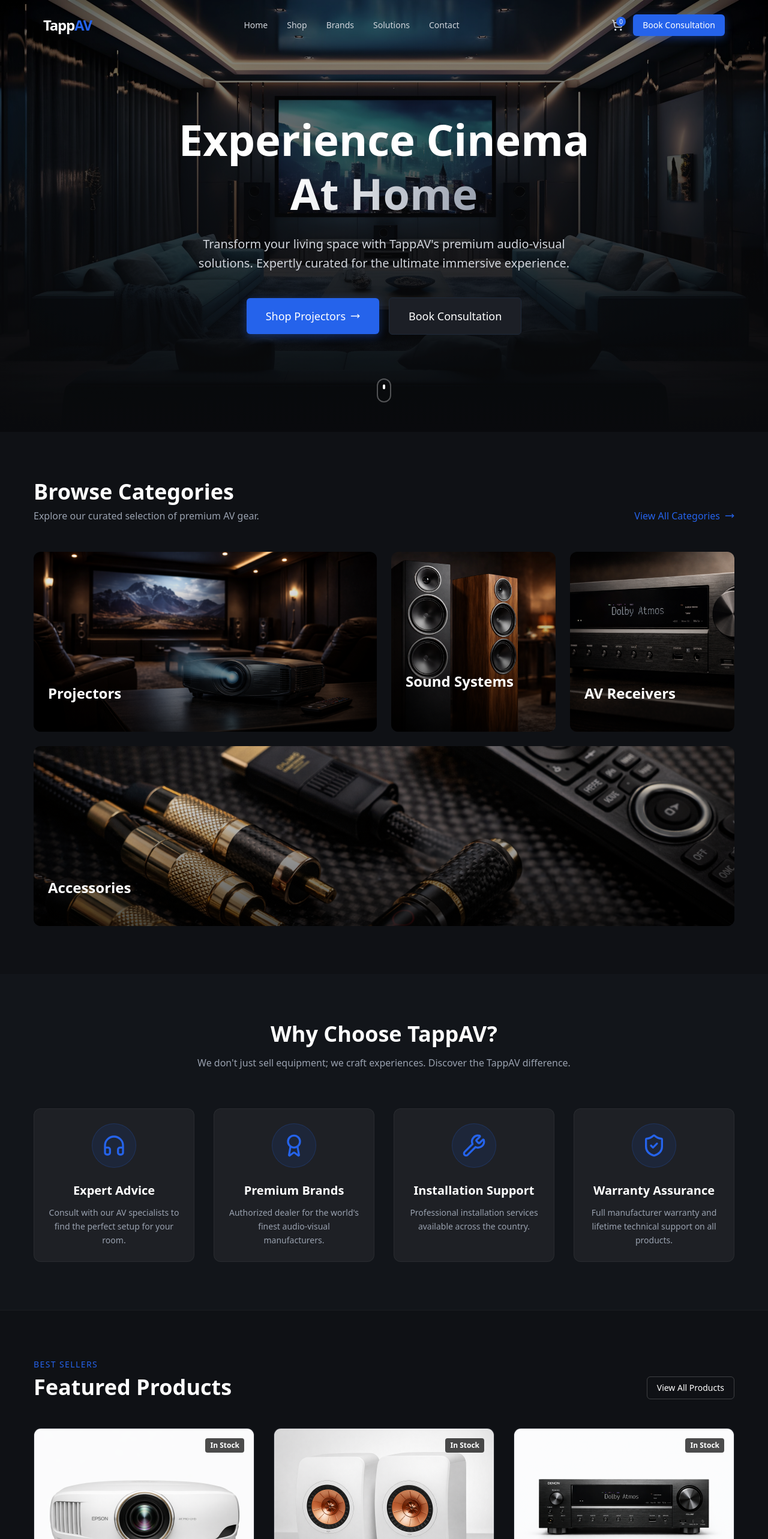
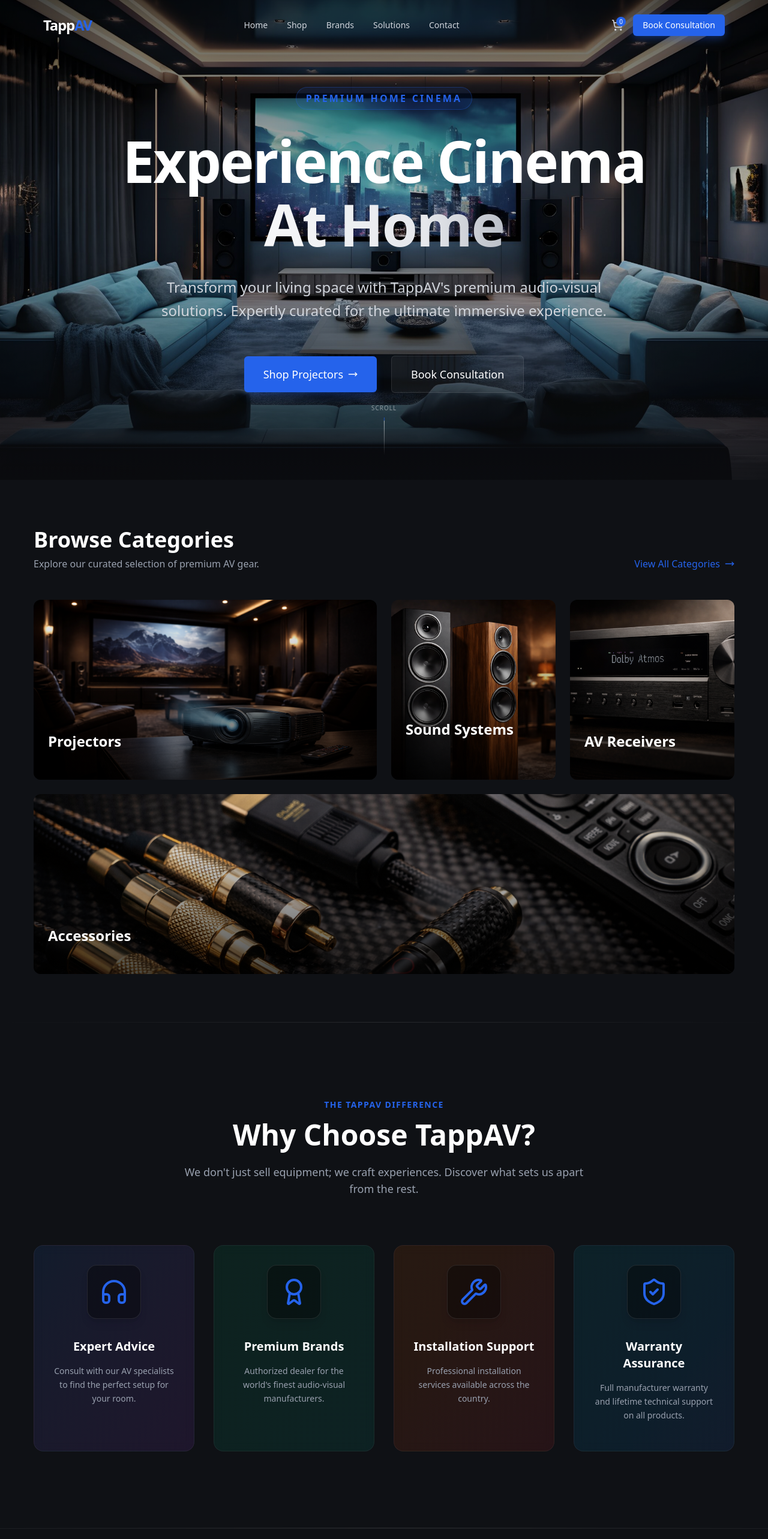
Before and after one commit to anshtripathi6969/TappAV, a Next.js app: page / in a window 1280 px wide. Shown: the top 2566 px of the page at 60% size. Built offline with nearby package versions, Linux system fonts and the light colour scheme.

Commit message:
Hero Section Changes

```diff
--- a/package.json
+++ b/package.json
@@ -13,13 +13,15 @@
     "lucide-react": "^0.564.0",
     "next": "16.1.6",
     "react": "19.2.3",
-    "react-dom": "19.2.3"
+    "react-dom": "19.2.3",
+    "vanilla-tilt": "^1.8.1"
   },
   "devDependencies": {
     "@tailwindcss/postcss": "^4",
     "@types/node": "^20",
     "@types/react": "^19",
     "@types/react-dom": "^19",
+    "@types/vanilla-tilt": "^1.4.1",
     "eslint": "^9",
     "eslint-config-next": "16.1.6",
     "tailwindcss": "^4",
--- a/src/app/globals.css
+++ b/src/app/globals.css
@@ -23,3 +23,35 @@
   color: var(--foreground);
   font-family: var(--font-sans);
 }
+
+@keyframes drop {
+  0% {
+    transform: translateY(-100%);
+  }
+
+  100% {
+    transform: translateY(200%);
+  }
+}
+
+.animate-drop {
+  animation: drop 2s cubic-bezier(0.4, 0, 0.6, 1) infinite;
+}
+
+@keyframes gradient-x {
+
+  0%,
+  100% {
+    background-size: 200% 200%;
+    background-position: left center;
+  }
+
+  50% {
+    background-size: 200% 200%;
+    background-position: right center;
+  }
+}
+
+.animate-gradient-x {
+  animation: gradient-x 3s ease infinite;
+}
--- a/src/components/home/Hero.tsx
+++ b/src/components/home/Hero.tsx
@@ -12,66 +12,147 @@
     const heroRef = useRef<HTMLDivElement>(null);
     const textRef = useRef<HTMLDivElement>(null);
     const imageRef = useRef<HTMLDivElement>(null);
+    const overlayRef = useRef<HTMLDivElement>(null);
 
     useEffect(() => {
+        const ctx = gsap.context(() => {
+            // 1. Initial Entrance Animation
             const tl = gsap.timeline();
 
+            // Background Scale & Fade
             tl.fromTo(
                 imageRef.current,
-            { scale: 1.1, opacity: 0 },
-            { scale: 1, opacity: 1, duration: 1.5, ease: "power3.out" }
-        )
-            .fromTo(
-                textRef.current?.children || [],
-                { y: 50, opacity: 0 },
-                { y: 0, opacity: 1, duration: 1, stagger: 0.2, ease: "power3.out" },
-                "-=1"
+                { scale: 1.2, filter: "brightness(0.5)" },
+                {
+                    scale: 1,
+                    filter: "brightness(1)",
+                    duration: 2,
+                    ease: "power3.out"
+                }
             );
+
+            // Staggered Text Reveal
+            const textElements = textRef.current?.children;
+            if (textElements) {
+                tl.fromTo(
+                    textElements,
+                    { y: 100, opacity: 0, filter: "blur(10px)" },
+                    {
+                        y: 0,
+                        opacity: 1,
+                        filter: "blur(0px)",
+                        duration: 1.2,
+                        stagger: 0.15,
+                        ease: "power4.out"
+                    },
+                    "-=1.5"
+                );
+            }
+
+            // 2. Parallax Scroll Effect
+            gsap.to(imageRef.current, {
+                yPercent: 20,
+                ease: "none",
+                scrollTrigger: {
+                    trigger: heroRef.current,
+                    start: "top top",
+                    end: "bottom top",
+                    scrub: true,
+                },
+            });
+
+            // 3. Ambient Mouse Interaction (Subtle 3D Tilt)
+            const handleMouseMove = (e: MouseEvent) => {
+                if (!heroRef.current) return;
+                const { clientX, clientY } = e;
+                const { innerWidth, innerHeight } = window;
+
+                const xPos = (clientX / innerWidth - 0.5) * 20; // -10 to 10
+                const yPos = (clientY / innerHeight - 0.5) * 20;
+
+                // Move Text slightly opposite to mouse
+                gsap.to(textRef.current, {
+                    x: -xPos,
+                    y: -yPos,
+                    duration: 1,
+                    ease: "power2.out",
+                });
+
+                // Move Background slightly with mouse (depth effect)
+                gsap.to(imageRef.current, {
+                    x: xPos * 0.5,
+                    y: yPos * 0.5,
+                    duration: 1.5,
+                    ease: "power2.out",
+                });
+            };
+
+            window.addEventListener("mousemove", handleMouseMove);
+
+            return () => {
+                window.removeEventListener("mousemove", handleMouseMove);
+            };
+
+        }, heroRef);
+
+        return () => ctx.revert();
     }, []);
 
     return (
         <section
             ref={heroRef}
-            className="relative h-[90vh] min-h-[600px] w-full flex items-center justify-center overflow-hidden"
+            className="relative h-screen min-h-[700px] w-full flex items-center justify-center overflow-hidden perspective-1000"
         >
-            {/* Background Image */}
-            <div ref={imageRef} className="absolute inset-0 z-0">
+            {/* Background Layer */}
+            <div className="absolute inset-0 z-0 overflow-hidden">
+                <div ref={imageRef} className="relative w-[110%] h-[110%] -left-[5%] -top-[5%]">
                     <Image
-                    // Using a high-quality Unsplash image for Home Theater
                         src="/images/hero-bg.jpeg"
-                    alt="Home Theater Experience"
+                        alt="Premium Home Cinema Experience"
                         fill
                         priority
                         className="object-cover"
                     />
-                <div className="absolute inset-0 bg-gradient-to-t from-background via-background/60 to-transparent" />
-                <div className="absolute inset-0 bg-black/40" />
+                    <div className="absolute inset-0 bg-gradient-to-b from-black/60 via-transparent to-background/90" />
+                    <div className="absolute inset-0 bg-black/20" />
+                </div>
             </div>
 
-            {/* Content */}
+            {/* Ambient Light Overlay */}
+            <div
+                ref={overlayRef}
+                className="absolute inset-0 z-1 pointer-events-none bg-radial-gradient from-accent/10 to-transparent opacity-50 mix-blend-overlay"
+            />
+
+            {/* Content Layer */}
             <div className="container mx-auto px-4 z-10 relative max-w-[1200px]">
                 <div
                     ref={textRef}
-                    className="flex flex-col items-center text-center max-w-4xl mx-auto space-y-6"
+                    className="flex flex-col items-center text-center max-w-5xl mx-auto space-y-8"
                 >
-                    <span className="text-accent font-medium tracking-widest uppercase text-sm md:text-base">
+                    <div className="overflow-hidden">
+                        <span className="inline-block text-accent font-semibold tracking-[0.2em] uppercase text-sm md:text-base border border-accent/30 px-4 py-1.5 rounded-full bg-accent/10 backdrop-blur-md">
+                            Premium Home Cinema
+                        </span>
+                    </div>
 
-                    </span>
-                    <h1 className="text-4xl md:text-6xl lg:text-7xl font-bold text-white leading-tight">
+                    <h1 className="text-5xl md:text-7xl lg:text-8xl font-bold text-white leading-[1.1] tracking-tight">
                         Experience Cinema <br />
-                        <span className="text-transparent bg-clip-text bg-gradient-to-r from-white to-gray-400">
+                        <span className="text-transparent bg-clip-text bg-gradient-to-r from-white via-gray-200 to-gray-500 animate-gradient-x">
                             At Home
                         </span>
                     </h1>
-                    <p className="text-lg md:text-xl text-gray-300 max-w-2xl mx-auto leading-relaxed">
-                        Transform your living space with TappAV's premium audio-visual
+
+                    <p className="text-lg md:text-2xl text-gray-300 max-w-3xl mx-auto leading-relaxed font-light">
+                        Transform your living space with TappAV&apos;s premium audio-visual
                         solutions. Expertly curated for the ultimate immersive experience.
                     </p>
-                    <div className="flex flex-col sm:flex-row items-center justify-center gap-4 pt-4">
-                        <Button size="lg" icon>
+
+                    <div className="flex flex-col sm:flex-row items-center justify-center gap-6 pt-6">
+                        <Button size="lg" icon className="shadow-lg shadow-accent/20 hover:shadow-accent/40 transition-shadow">
                             Shop Projectors
                         </Button>
-                        <Button variant="secondary" size="lg">
+                        <Button variant="secondary" size="lg" className="backdrop-blur-md bg-white/5 border-white/10 hover:bg-white/10">
                             Book Consultation
                         </Button>
                     </div>
@@ -79,9 +160,12 @@
             </div>
 
             {/* Scroll Down Indicator */}
-            <div className="absolute bottom-10 left-1/2 transform -translate-x-1/2 animate-bounce">
-                <div className="w-6 h-10 border-2 border-white/30 rounded-full flex justify-center pt-2">
-                    <div className="w-1 h-2 bg-white rounded-full animate-scroll" />
+            <div className="absolute bottom-10 left-1/2 transform -translate-x-1/2 cursor-pointer z-10">
+                <div className="flex flex-col items-center gap-2 opacity-70 hover:opacity-100 transition-opacity">
+                    <span className="text-[10px] uppercase tracking-widest text-white/70">Scroll</span>
+                    <div className="w-[1px] h-16 bg-gradient-to-b from-white to-transparent relative overflow-hidden">
+                        <div className="absolute top-0 left-0 w-full h-1/2 bg-accent animate-drop" />
+                    </div>
                 </div>
             </div>
         </section>
--- a/src/components/home/WhyTappAV.tsx
+++ b/src/components/home/WhyTappAV.tsx
@@ -4,81 +4,117 @@
 import { ShieldCheck, Award, Wrench, Headphones } from "lucide-react";
 import gsap from "gsap";
 import { ScrollTrigger } from "gsap/ScrollTrigger";
+import VanillaTilt from "vanilla-tilt";
 
 gsap.registerPlugin(ScrollTrigger);
 
 const features = [
     {
-        icon: <Headphones className="w-10 h-10 text-accent" />,
+        icon: <Headphones className="w-12 h-12 text-accent group-hover:scale-110 transition-transform duration-300" />,
         title: "Expert Advice",
         description: "Consult with our AV specialists to find the perfect setup for your room.",
+        gradient: "from-blue-500/10 to-purple-500/10"
     },
     {
-        icon: <Award className="w-10 h-10 text-accent" />,
+        icon: <Award className="w-12 h-12 text-accent group-hover:rotate-12 transition-transform duration-300" />,
         title: "Premium Brands",
         description: "Authorized dealer for the world's finest audio-visual manufacturers.",
+        gradient: "from-emerald-500/10 to-teal-500/10"
     },
     {
-        icon: <Wrench className="w-10 h-10 text-accent" />,
+        icon: <Wrench className="w-12 h-12 text-accent group-hover:translate-x-1 transition-transform duration-300" />,
         title: "Installation Support",
         description: "Professional installation services available across the country.",
+        gradient: "from-orange-500/10 to-red-500/10"
     },
     {
-        icon: <ShieldCheck className="w-10 h-10 text-accent" />,
+        icon: <ShieldCheck className="w-12 h-12 text-accent group-hover:scale-110 transition-transform duration-300" />,
         title: "Warranty Assurance",
         description: "Full manufacturer warranty and lifetime technical support on all products.",
+        gradient: "from-cyan-500/10 to-blue-500/10"
     },
 ];
 
 const WhyTappAV = () => {
     const sectionRef = useRef<HTMLElement>(null);
+    const titleRef = useRef<HTMLHeadingElement>(null);
+    const cardsRef = useRef<HTMLDivElement>(null);
 
     useEffect(() => {
-        const items = sectionRef.current?.querySelectorAll(".feature-item");
+        // Initialize Tilt
+        const tiltElements = document.querySelectorAll(".tilt-card");
+        VanillaTilt.init(Array.from(tiltElements) as HTMLElement[], {
+            max: 10,
+            speed: 400,
+            glare: true,
+            "max-glare": 0.2,
+            scale: 1.05
+        });
 
-        if (items) {
-            gsap.fromTo(
-                items,
-                { y: 30, opacity: 0 },
+        const ctx = gsap.context(() => {
+            const tl = gsap.timeline({
+                scrollTrigger: {
+                    trigger: sectionRef.current,
+                    start: "top 70%",
+                }
+            });
+
+            tl.fromTo(titleRef.current,
+                { y: 50, opacity: 0 },
+                { y: 0, opacity: 1, duration: 0.8, ease: "power3.out" }
+            )
+                .fromTo(".feature-card",
+                    { y: 100, opacity: 0 },
                     {
                         y: 0,
                         opacity: 1,
                         duration: 0.8,
                         stagger: 0.15,
-                    scrollTrigger: {
-                        trigger: sectionRef.current,
-                        start: "top 85%",
+                        ease: "back.out(1.7)"
                     },
-                }
+                    "-=0.5"
                 );
-        }
+
+        }, sectionRef);
+
+        return () => ctx.revert();
     }, []);
 
     return (
-        <section ref={sectionRef} className="py-20 bg-secondary/30">
-            <div className="container mx-auto px-4 max-w-[1200px]">
-                <div className="text-center mb-16">
-                    <h2 className="text-3xl md:text-4xl font-bold text-white mb-4">Why Choose TappAV?</h2>
-                    <p className="text-gray-400 max-w-2xl mx-auto">
-                        We don&apos;t just sell equipment; we craft experiences. Discover the TappAV difference.
+        <section ref={sectionRef} className="py-32 bg-background relative overflow-hidden">
+            {/* Background Decor */}
+            <div className="absolute top-0 left-0 w-full h-px bg-gradient-to-r from-transparent via-white/10 to-transparent" />
+            <div className="absolute bottom-0 left-0 w-full h-px bg-gradient-to-r from-transparent via-white/10 to-transparent" />
+
+            <div className="container mx-auto px-4 max-w-[1200px] relative z-10">
+                <div className="text-center mb-20" ref={titleRef}>
+                    <span className="text-accent text-sm font-bold tracking-widest uppercase mb-4 block">The TappAV Difference</span>
+                    <h2 className="text-4xl md:text-5xl font-bold text-white mb-6">Why Choose TappAV?</h2>
+                    <p className="text-gray-400 max-w-2xl mx-auto text-lg">
+                        We don&apos;t just sell equipment; we craft experiences. Discover what sets us apart from the rest.
                     </p>
                 </div>
 
-                <div className="grid grid-cols-1 sm:grid-cols-2 lg:grid-cols-4 gap-8">
+                <div ref={cardsRef} className="grid grid-cols-1 md:grid-cols-2 lg:grid-cols-4 gap-8">
                     {features.map((feature, index) => (
                         <div
                             key={index}
-                            className="feature-item flex flex-col items-center text-center p-6 rounded-xl bg-white/5 border border-white/5 hover:bg-white/10 transition-colors"
+                            className={`tilt-card feature-card group relative p-8 rounded-2xl border border-white/5 bg-gradient-to-br ${feature.gradient} backdrop-blur-sm overflow-hidden`}
+                            data-tilt
                         >
-                            <div className="mb-6 p-4 rounded-full bg-accent/10 border border-accent/20">
+                            <div className="absolute inset-0 bg-white/5 opacity-0 group-hover:opacity-100 transition-opacity duration-500" />
+
+                            <div className="relative z-10 flex flex-col items-center text-center h-full">
+                                <div className="mb-8 p-5 rounded-2xl bg-black/40 border border-white/10 shadow-lg group-hover:shadow-accent/20 transition-all duration-300">
                                     {feature.icon}
                                 </div>
-                            <h3 className="text-xl font-semibold text-white mb-3">
+                                <h3 className="text-xl font-bold text-white mb-4 group-hover:text-accent transition-colors">
                                     {feature.title}
                                 </h3>
-                            <p className="text-gray-400 text-sm leading-relaxed">
+                                <p className="text-gray-400 text-sm leading-relaxed mb-4 flex-grow">
                                     {feature.description}
                                 </p>
+                            </div>
                         </div>
                     ))}
                 </div>
```
Also changed, not shown: 1 other file (tests, documents, lock files or other folders). Lines whose indentation alone changed are shown as unchanged.
